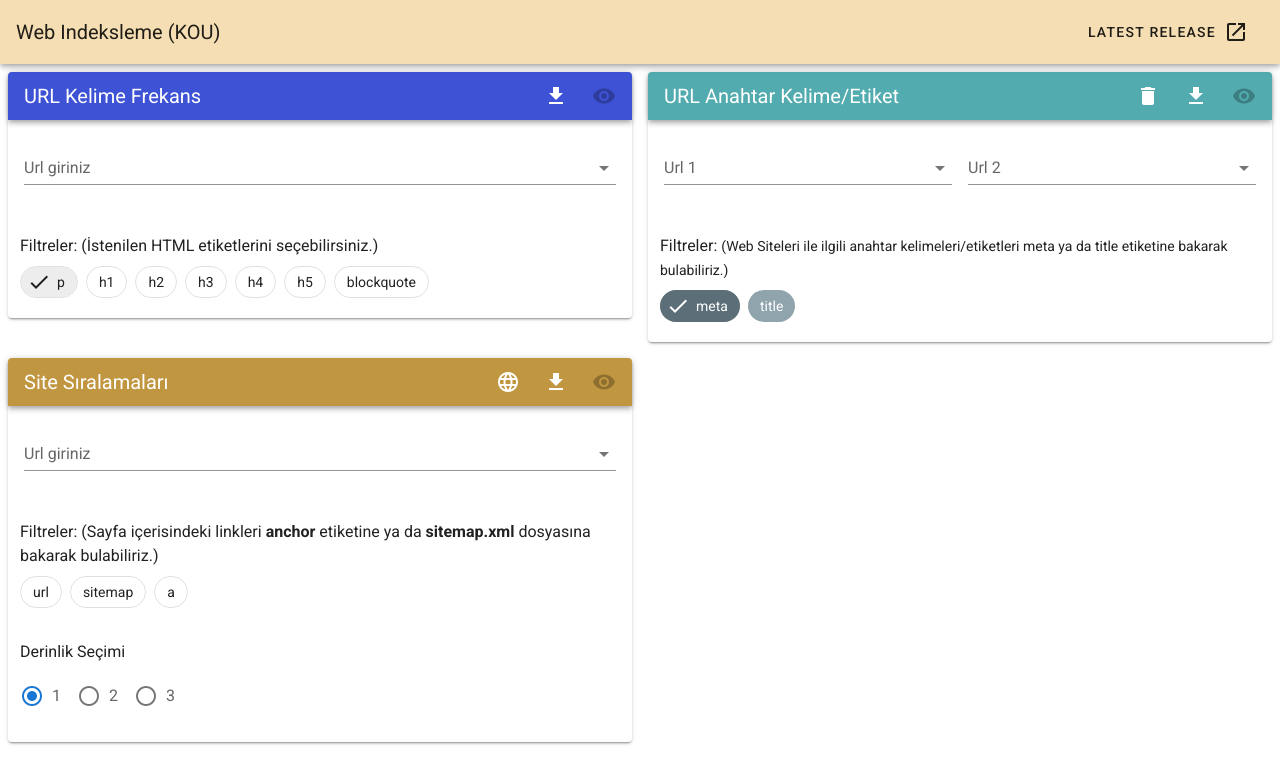
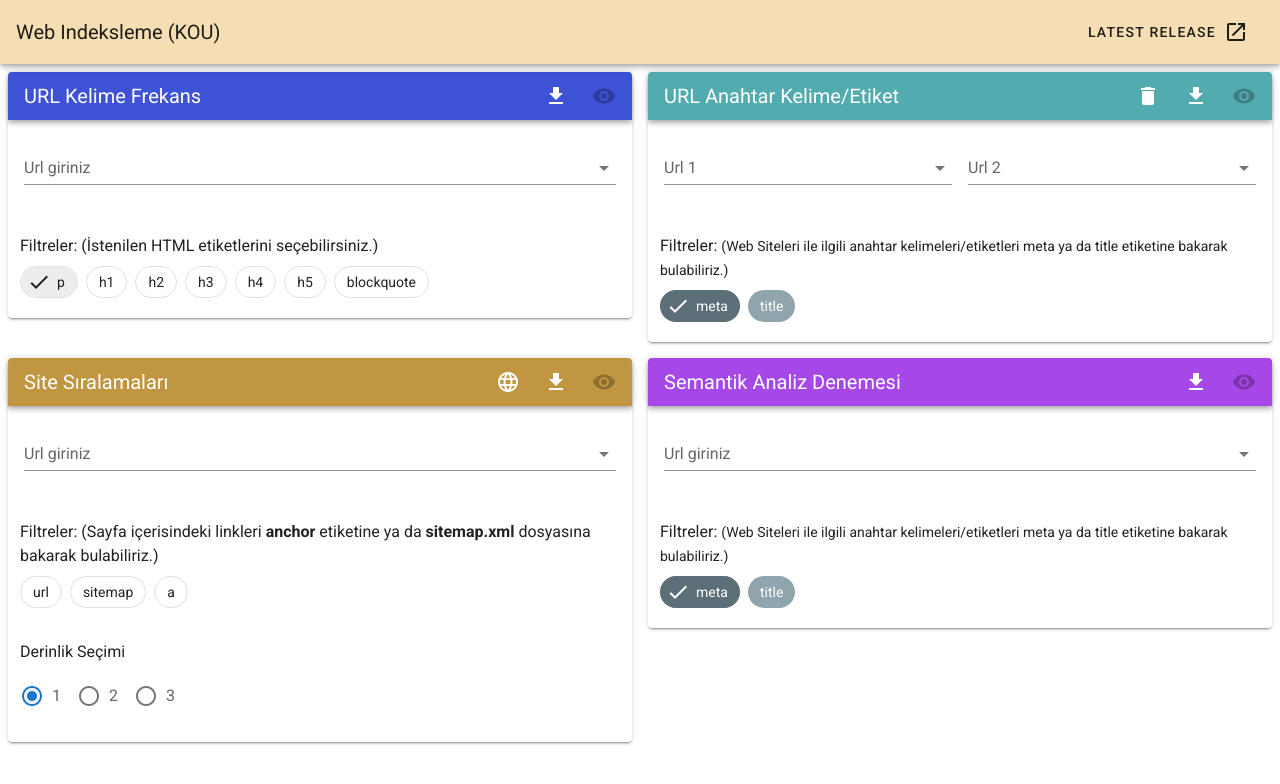
Before and after one commit to ugurcanatas/musical-doodle, a Vue app: page / in a window 1280 px wide. Shown: the top 784 px of the page. Built offline with nearby package versions, Linux system fonts and the light colour scheme.

Commit message:
🍄 -  SemantikAnalizComponent.vue added.

```diff
--- a/src/App.vue
+++ b/src/App.vue
@@ -28,6 +28,7 @@ import TabWrapper from "@/components/TabWrapper";
 import URLFrekans from "@/components/childs/URLFrekansComponents/URLFrekans";
 import URLAnahtarKelime from "@/components/childs/URLAnahtarKelimeComponent/URLAnahtarKelime";
 import SiteRankingComponent from "@/components/childs/SiteSıralama/SiteRankingComponent";
+import SemantikAnalizComponent from "@/components/childs/SemantikAnaliz/SemantikAnalizComponent";
 
 export default {
   name: "App",
@@ -53,7 +54,11 @@ export default {
         component: SiteRankingComponent,
         barColor: "#c19641"
       },
-
+      {
+        label: "Semantik Analiz Denemesi",
+        component: SemantikAnalizComponent,
+        barColor: "#a548e7"
+      }
     ]
   })
 };
--- /dev/null
+++ b/src/components/childs/SemantikAnaliz/SemantikAnalizComponent.vue
@@ -0,0 +1,106 @@
+<template>
+  <v-card>
+    <v-app-bar :color="componentItem.barColor" dense>
+      <v-app-bar-title class="white--text">{{
+        componentItem.label
+      }}</v-app-bar-title>
+      <v-spacer></v-spacer>
+      <v-btn
+        @click="request"
+        color="white"
+        medium
+        fab
+        icon
+        :loading="buttonLoading"
+        :disabled="buttonLoading"
+        ><v-icon>mdi-download</v-icon></v-btn
+      >
+      <v-btn
+        @click="showDialog = true"
+        color="white"
+        medium
+        fab
+        icon
+        :disabled="buttonDisabled"
+        ><v-icon>mdi-eye</v-icon></v-btn
+      >
+    </v-app-bar>
+    <v-card-text>
+      <v-form ref="semantic-form">
+        <v-combobox
+          v-model="urlFieldModel"
+          label="Url giriniz"
+          :rules="getDefaultRule"
+          :items="defaultComboItems"
+        />
+      </v-form>
+    </v-card-text>
+    <v-col class="col-12">
+      <span class="mb-0"
+        >Filtreler:
+        <span style="font-size: 14px !important;"
+          >(Web Siteleri ile ilgili anahtar kelimeleri/etiketleri meta ya da
+          title etiketine bakarak bulabiliriz.)</span
+        ></span
+      >
+      <v-chip-group v-model="chipModel" multiple show-arrows>
+        <v-chip
+          class="lighten-2"
+          text-color="white"
+          color="blue-grey"
+          active-class="darken-2"
+          v-for="(chip, i) in chips"
+          :key="i"
+          filter
+        >
+          {{ chip }}
+        </v-chip>
+      </v-chip-group>
+    </v-col>
+  </v-card>
+</template>
+
+<script>
+import { defaultRule } from "@/components/utils";
+
+export default {
+  name: "SemantikAnalizComponent",
+  props: {
+    componentItem: {
+      required: false,
+      type: Object
+    }
+  },
+  data() {
+    return {
+      urlFieldModel: "",
+      defaultComboItems: [
+        "https://www.washingtonpost.com/",
+        "https://www.nytimes.com/",
+        "https://www.wsj.com/",
+        "https://github.com/"
+      ],
+      chipModel: [0],
+      chips: ["meta", "title"],
+      buttonLoading: false,
+      buttonDisabled: true,
+      showDialog: false
+    };
+  },
+  computed: {
+    getDefaultRule: function() {
+      return defaultRule;
+    }
+  },
+  methods: {
+    request: function() {
+      if (!this.$refs["semantic-form"].validate()) {
+        return;
+      }
+      console.log("Semantic");
+    }
+  }
+};
+</script>
+
+<style scoped></style>
--- a/src/components/childs/SiteSıralama/SiteRankingComponent.vue
+++ b/src/components/childs/SiteSıralama/SiteRankingComponent.vue
@@ -109,14 +109,6 @@ export default {
   computed: {
     getDefaultRule: function() {
       return defaultRule;
-    }
-  },
-  watch: {
-    treeSelection: {
-      deep: true,
-      handler(v) {
-        console.log("Deep Watch", v);
-      }
     }
   },
   methods: {
```
